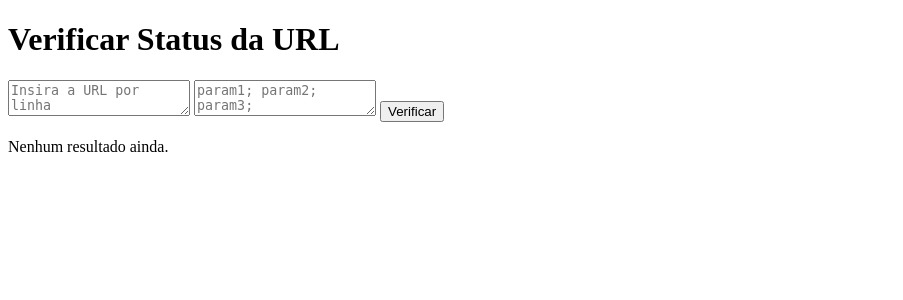
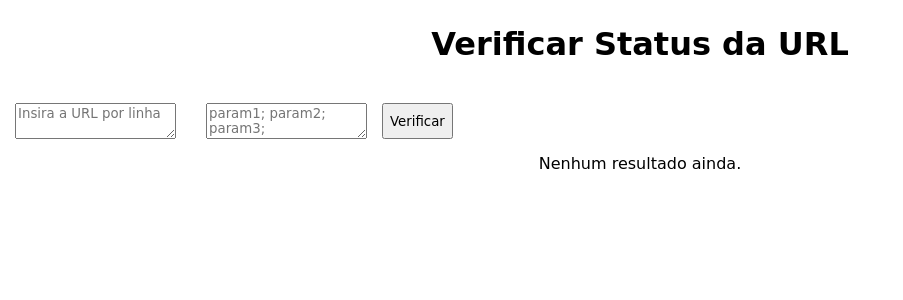
Before and after one commit to SouzaEdgar/url_tester, a Flask app: page / in a window 1280 px wide. Shown: the top 300 px of the page, without its empty margins (0-903 px from the left). Run offline with Flask 3, Linux system fonts and the light colour scheme.

Commit message:
feat: adiciona estilo ao frontend

```diff
--- /dev/null
+++ b/static/style.css
@@ -0,0 +1,36 @@
+/* =====  Geral ===== */
+* {
+    margin: 0;
+    font-family: cursive;
+}
+
+body {
+    text-align: center;
+}
+
+#title_1 {
+    margin: 25px;
+}
+
+/* ===== Formulário ===== */
+.txt_area {
+    margin: 15px;
+}
+
+button {
+    margin: 15px 0px 15px 0px;
+}
+
+form {
+    display: flex;
+}
+
+/* ===== Tabela ===== */
+#linha_resultado > td {
+    font-family: Cambria, Cochin, Georgia, Times, 'Times New Roman', serif;
+}
+
+table {
+    margin: 0 auto;
+    height: 20vh;
+}
--- a/templates/index.html
+++ b/templates/index.html
@@ -2,25 +2,26 @@
 <html lang="pt-BR">
 <head>
     <meta charset="UTF-8">
+    <link rel="stylesheet" href="{{ url_for('static', filename='style.css') }}">
     <title>Teste de URL</title>
 </head>
 <body>
-    <h1>Verificar Status da URL</h1>
+    <h1 id="title_1">Verificar Status da URL</h1>
     <form method="POST">
-        <textarea name="url" placeholder="Insira a URL por linha" required></textarea>
-        <textarea name="parameter" placeholder="param1; param2; param3;"></textarea>
+        <textarea name="url" class="txt_area" placeholder="Insira a URL por linha" required></textarea>
+        <textarea name="parameter" class="txt_area" placeholder="param1; param2; param3;"></textarea>
         <button type="submit">Verificar</button>
     </form>
 
     {% if resultados %}
         <table border="1">
-            <tr>
+            <tr id="linha_titulo">
                 <th>URL Final</th>
                 <th>Parâmetros Encontrados</th>
                 <th>Status</th>
             </tr>
             {% for r in resultados %}
-            <tr>
+            <tr id="linha_resultado">
                 <td>{{ r.url }}</td>
                 <td>{{ r.params }}</td>
                 <td>{{ r.status }}</td>
```
